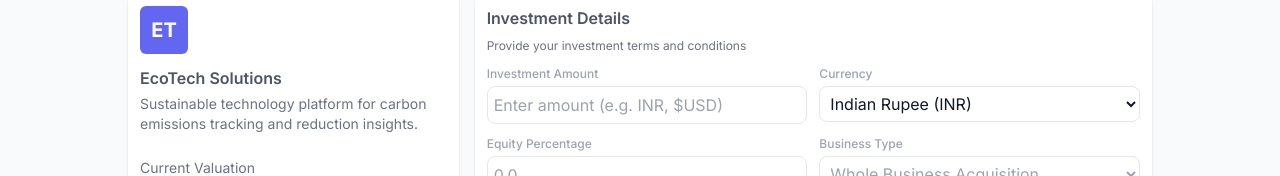
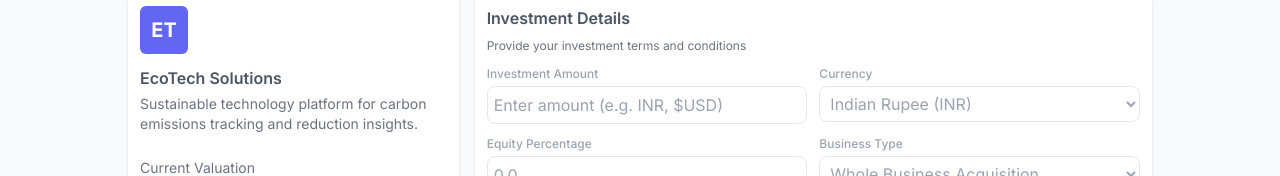
Before and after one commit to Shubham53Mishra/Acquirer, a React (Vite) app: page /#/sumbitoffer in a window 1280 px wide. Shown: the part 191-367 px from the top of the page. Built offline with nearby package versions, Linux system fonts and the light colour scheme.

Commit message:
sumbitoffer

```diff
--- a/src/pages/sumbitoffer.jsx
+++ b/src/pages/sumbitoffer.jsx
@@ -72,7 +72,7 @@ export default function SubmitOffer() {
                 <label className="block text-xs font-medium mb-1 text-gray-400">
                   Currency
                 </label>
-                <select className="w-full border rounded-lg p-1.5 focus:outline-none focus:ring-2 focus:ring-indigo-500">
+                <select className="w-full border rounded-lg p-1.5 focus:outline-none focus:ring-2 focus:ring-indigo-500 text-gray-400">
                   <option>Indian Rupee (INR)</option>
                   <option>US Dollar (USD)</option>
                   <option>Euro (EUR)</option>
```
